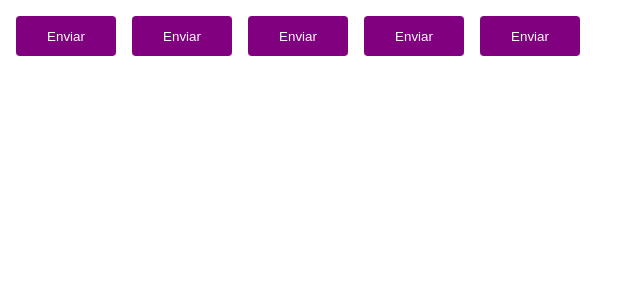
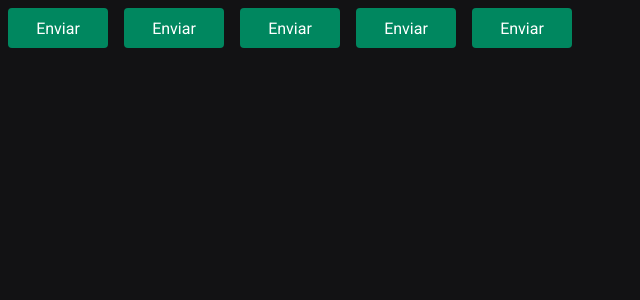
Before and after one commit to luizctb/02-ignitetime, a React (Vite) app: page / in a window 1280 px wide. Shown: the top 300 px of the page, without its empty margins (0-640 px from the left). Built offline with nearby package versions, Linux system fonts and the light colour scheme.

Commit message:
eslint commit

```diff
--- a/index.html
+++ b/index.html
@@ -2,7 +2,14 @@
 <html lang="en">
   <head>
     <meta charset="UTF-8" />
+
+    <link rel="preconnect" href="https://fonts.googleapis.com" />
+    <link rel="preconnect" href="https://fonts.gstatic.com" crossorigin />
+
     <meta name="viewport" content="width=device-width, initial-scale=1.0" />
+
+    <link href="https://fonts.googleapis.com/css2?family=Inter&family=Roboto+Mono:wght@700&family=Roboto:wght@400;700&display=swap" rel="stylesheet" />
+
     <title>Ignite Timer</title>
   </head>
   <body>
--- a/package.json
+++ b/package.json
@@ -14,10 +14,12 @@
     "styled-components": "^5.3.6"
   },
   "devDependencies": {
+    "@rocketseat/eslint-config": "^1.2.0",
     "@types/react": "^18.0.27",
     "@types/react-dom": "^18.0.10",
     "@types/styled-components": "^5.1.26",
     "@vitejs/plugin-react": "^3.1.0",
+    "eslint": "^8.34.0",
     "typescript": "^4.9.3",
     "vite": "^4.1.0"
   }
--- a/src/@types/styled.d.ts
+++ b/src/@types/styled.d.ts
@@ -1,8 +1,8 @@
-import 'styled-components';
+import 'styled-components'
 import { defaultTheme } from '../styles/themes/default'
 
-type ThemeType = typeof defaultTheme;
+type ThemeType = typeof defaultTheme
 
 declare module 'styled-components' {
-    export interface DefaultTheme extends ThemeType {}
+  export interface DefaultTheme extends ThemeType {}
 }
--- a/src/App.tsx
+++ b/src/App.tsx
@@ -1,15 +1,19 @@
-import { ThemeProvider } from 'styled-components';
-import { Button } from "./components/Button";
-import { defaultTheme } from './styles/themes/default';
+import { ThemeProvider } from 'styled-components'
+import { Button } from './components/Button'
+
+import { GlobalStyle } from './styles/global'
+import { defaultTheme } from './styles/themes/default'
 
 export function App() {
   return (
-   <ThemeProvider theme={defaultTheme}>
+    <ThemeProvider theme={defaultTheme}>
       <Button variant="primary" />
       <Button variant="secondary" />
-      <Button variant="success"/>
+      <Button variant="success" />
       <Button variant="danger" />
       <Button />
-   </ThemeProvider>
+
+      <GlobalStyle />
+    </ThemeProvider>
   )
 }
--- a/src/components/Button.styles.ts
+++ b/src/components/Button.styles.ts
@@ -1,17 +1,17 @@
-import styled, { css } from "styled-components";
+import styled, { css } from 'styled-components'
 
-export type ButtonVariant = 'primary' | 'secondary' | 'danger' | 'success';
+export type ButtonVariant = 'primary' | 'secondary' | 'danger' | 'success'
 
 interface ButtonContainerProps {
-    variant: ButtonVariant;
+  variant: ButtonVariant
 }
 
 const buttonVariants = {
   primary: 'purple',
   secondary: 'orange',
   danger: 'red',
-    success: 'green'
-};
+  success: 'green',
+}
 
 export const ButtonContainer = styled.button<ButtonContainerProps>`
   width: 100px;
@@ -20,12 +20,12 @@
   border: 0;
   margin: 8px;
 
-    background-color: ${props => props.theme.primary};
-    color: ${props => props.theme.white};
+  background-color: ${(props) => props.theme['green-500']};
+  color: ${(props) => props.theme.white};
 
-    /*    ${props => {
+  /*    ${(props) => {
     return css`
-            background-color: ${buttonVariants[props.variant]}
+      background-color: ${buttonVariants[props.variant]};
     `
   }} */
 `
--- a/src/components/Button.tsx
+++ b/src/components/Button.tsx
@@ -1,9 +1,9 @@
-import { ButtonContainer, ButtonVariant } from "./Button.styles";
+import { ButtonContainer, ButtonVariant } from './Button.styles'
 
 interface ButtonProps {
-    variant?: ButtonVariant;
+  variant?: ButtonVariant
 }
 
 export function Button({ variant = 'primary' }: ButtonProps) {
-    return <ButtonContainer variant={variant}>Enviar</ButtonContainer>
+  return <ButtonContainer variant={variant}>Enviar</ButtonContainer>
 }
--- /dev/null
+++ b/src/styles/global.ts
@@ -0,0 +1,25 @@
+import { createGlobalStyle } from 'styled-components'
+
+export const GlobalStyle = createGlobalStyle`
+    * {
+        margin: 0;
+        padding: 0;
+        box-sizing: border-box;
+    }
+
+    :focus {
+        outline: 0;
+        box-shadow: 0 0 0 2px ${(props) => props.theme['green-500']};
+    }
+
+    body {
+        background: ${(props) => props.theme['gray-900']};
+        color: ${(props) => props.theme['gray-300']};
+    }
+
+    body, input, textarea, button {
+        font-family: 'Roboto', sans-serif;
+        font-weight: 400;
+        font-size: 1rem;
+    }
+`
--- a/src/styles/themes/default.ts
+++ b/src/styles/themes/default.ts
@@ -1,5 +1,21 @@
 export const defaultTheme = {
-    white: '#FFFF',
-    primary: 'purple',
-    secundary: 'orange',
+  white: '#FFFF',
+
+  'gray-100': '#E1E1E6',
+  'gray-300': '#C4C4CC',
+  'gray-400': '#8D8D99',
+  'gray-500': '#7C7C8A',
+  'gray-600': '#323238',
+  'gray-700': '#29292E',
+  'gray-800': '#202024',
+  'gray-900': '#121214',
+
+  'green-300': '#00B37E',
+  'green-500': '#00875F',
+  'green-700': '#015F43',
+
+  'red-500': '#AB222E',
+  'red-700': '#7A1921',
+
+  'yellow-500': '#FBA94C',
 }
```
Also changed, not shown: .eslintrc.json (added), 1 other file (tests, documents, lock files or other folders). Lines whose indentation alone changed are shown as unchanged.
